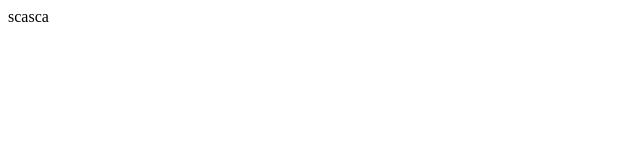
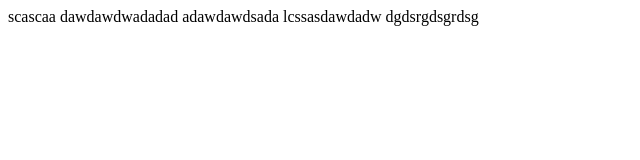
Before and after one commit to TaPaHTauKO/first-project, a plain HTML site: page index.html in a window 1280 px wide. Shown: the whole page, without its empty margins (0-640 px from the left). Drawn offline with Linux system fonts and the light colour scheme.

Commit message:
razdvadva

```diff
--- a/index.html
+++ b/index.html
@@ -7,6 +7,10 @@
     <title>Document</title>
 </head>
 <body>
-    scasca
+    scascaa dawdawdwadadad
+
+    adawdawdsada
+    lcssasdawdadw
+    dgdsrgdsgrdsg
 </body>
 </html>
```
